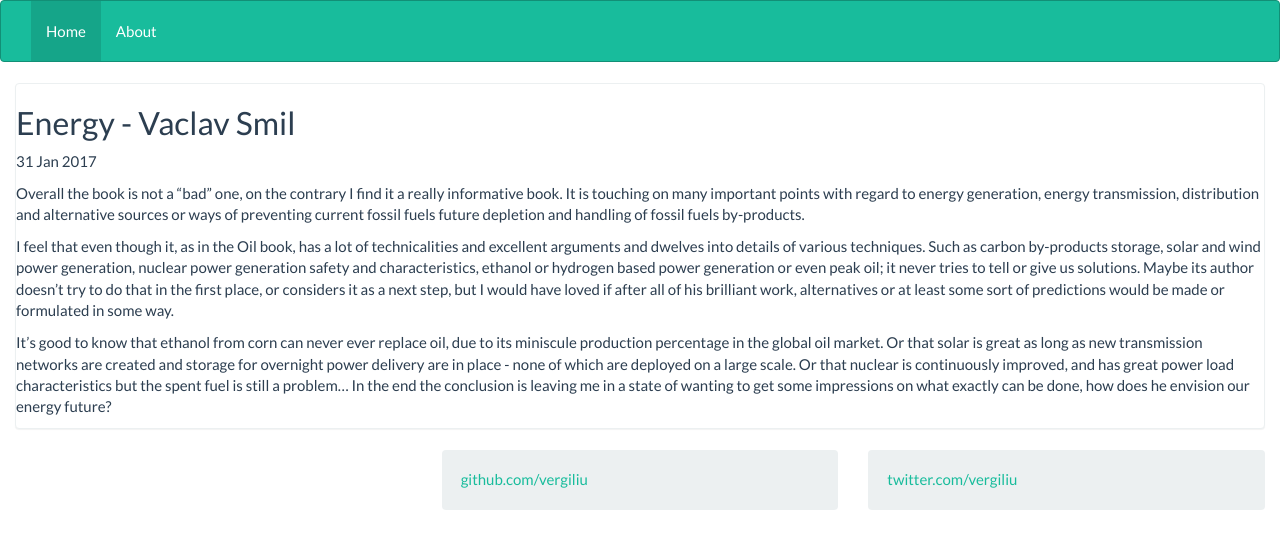
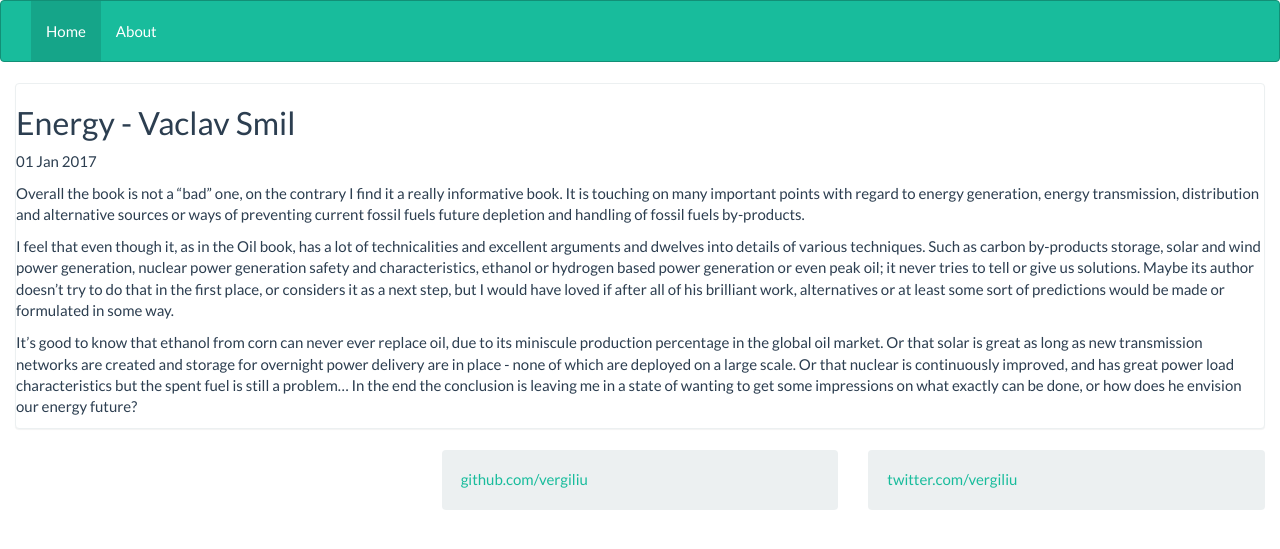
Before and after one commit to vergiliu/vergiliu.github.io, a Jekyll site: the page built from _posts/2017-01-01-energy.md, in a window 1280 px wide. Shown: the top 549 px of the page. Built offline with Jekyll 4.4.1, drawn with Linux system fonts in a browser that asks for light colours.

Commit message:
small change energy

```diff
--- a/_posts/2017-01-01-energy.md
+++ b/_posts/2017-01-01-energy.md
@@ -1,7 +1,7 @@
 ---
 layout: post
 title: "Energy - Vaclav Smil"
-date: 2017-01-31 15:15:15
+date: 2017-01-01 15:15:15
 categories: [books, reviews]
 tags: [books, reviews, 2017]
 rating: 3
@@ -13,4 +13,4 @@ I feel that even though it, as in the Oil book, has a lot of technicalities and
 it never tries to tell or give us solutions. Maybe its author doesn't try to do that in the first place, or considers it as a next step, but I would have loved if after all of his brilliant work, alternatives or at least some sort of predictions would be made or formulated in some way.
 
 It's good to know that ethanol from corn can never ever replace oil, due to its miniscule production percentage in the global oil market. Or that solar is great as long as new transmission networks are created and storage for overnight power delivery are in place - none of which are deployed on a large scale.
-Or that nuclear is continuously improved, and has great power load characteristics but the spent fuel is still a problem... In the end the conclusion is leaving me in a state of wanting to get some impressions on what exactly can be done, how does he envision our energy future?
+Or that nuclear is continuously improved, and has great power load characteristics but the spent fuel is still a problem... In the end the conclusion is leaving me in a state of wanting to get some impressions on what exactly can be done, or how does he envision our energy future?
```
